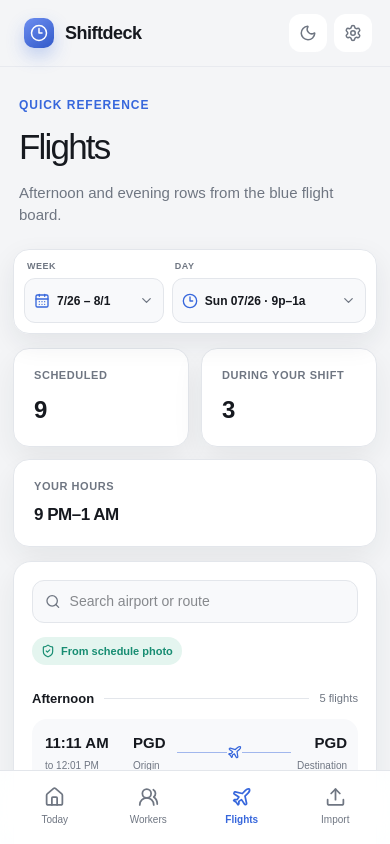
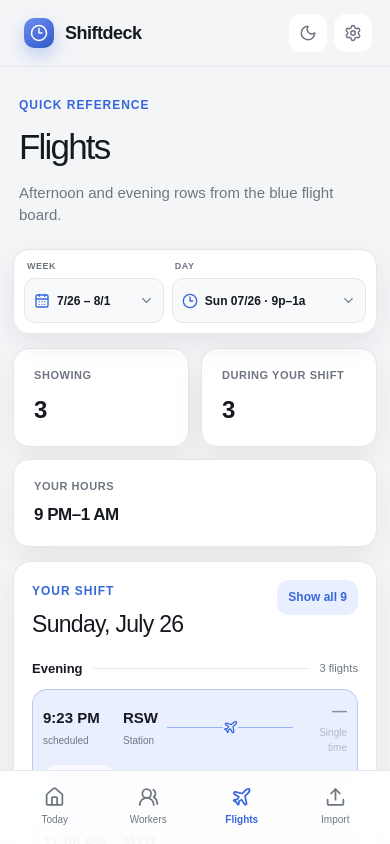
Before and after one commit to Frenchbear1/shiftdeck, a Next.js app: page / in a window 390 px wide. Both pictures are taken after a click on the button "Flights". Shown: the top 844 px of the page. Built offline with nearby package versions, Linux system fonts and the light colour scheme.

Commit message:
Compact mobile flights and schedule tape

```diff
--- a/app/globals.css
+++ b/app/globals.css
@@ -542,6 +542,10 @@ main {
   padding: 0;
 }
 
+.date-rail.mobile-tape {
+  scroll-snap-type: x mandatory;
+}
+
 .mobile-select {
   position: relative;
 }
@@ -934,42 +938,14 @@ main {
   font-size: 17px;
 }
 
-.flight-toolbar {
-  display: flex;
-  align-items: center;
-  justify-content: space-between;
-  gap: 14px;
-  margin-bottom: 24px;
-}
-
-.search-field {
-  width: min(390px, 100%);
-  min-height: 43px;
-  display: flex;
-  align-items: center;
-  gap: 9px;
-  padding: 0 12px;
-  color: var(--muted);
-  background: var(--surface-2);
-  border: 1px solid var(--line);
-  border-radius: 12px;
-}
-
-.search-field input {
-  width: 100%;
-  border: 0;
-  outline: 0;
-  color: var(--text);
-  background: transparent;
-}
-
-.search-field button {
-  display: grid;
-  place-items: center;
-  padding: 3px;
-  border: 0;
-  background: transparent;
-  cursor: pointer;
+.flight-panel-heading {
+  margin-bottom: 18px;
+}
+
+.compact-toggle {
+  min-height: 38px;
+  padding: 0 13px;
+  white-space: nowrap;
 }
 
 .source-chip {
@@ -1008,17 +984,21 @@ main {
 
 .flight-card {
   display: grid;
-  grid-template-columns: 130px 1fr 170px;
-  align-items: center;
-  gap: 20px;
-  min-height: 84px;
-  padding: 14px 16px;
+  grid-template-columns: 112px minmax(0, 1fr) auto;
+  align-items: center;
+  gap: 14px;
+  min-height: 68px;
+  padding: 11px 13px;
   background: var(--surface-2);
   border: 1px solid transparent;
   border-radius: 15px;
   transition: transform 150ms ease, border-color 150ms ease;
 }
 
+.flight-card:not(.during) {
+  grid-template-columns: 112px minmax(0, 1fr);
+}
+
 .flight-card:hover {
   transform: translateX(2px);
 }
@@ -1026,6 +1006,10 @@ main {
 .flight-card.during {
   background: var(--blue-soft);
   border-color: color-mix(in srgb, var(--blue) 28%, transparent);
+}
+
+.flight-card.outside-shift {
+  opacity: .72;
 }
 
 .flight-time {
@@ -1094,17 +1078,6 @@ main {
 .during-chip {
   color: var(--blue);
   background: color-mix(in srgb, var(--surface) 70%, transparent);
-}
-
-.flight-status > button {
-  width: 31px;
-  height: 31px;
-  display: grid;
-  place-items: center;
-  border: 0;
-  color: var(--muted);
-  background: transparent;
-  border-radius: 8px;
 }
 
 .flight-note,
@@ -1910,6 +1883,10 @@ main {
     backdrop-filter: blur(14px);
   }
 
+  .mobile-date-picker.week-only {
+    grid-template-columns: 1fr;
+  }
+
   .page-stack > .mobile-date-picker {
     position: sticky;
     top: 75px;
@@ -1918,6 +1895,20 @@ main {
 
   .week-panel .mobile-date-picker {
     margin-top: 16px;
+  }
+
+  .week-panel .date-rail.mobile-tape {
+    display: grid;
+    grid-auto-columns: calc((100% - 16px) / 3);
+    gap: 8px;
+    margin-top: 12px;
+    padding: 0 18px 2px 0;
+    scroll-padding-left: 0;
+  }
+
+  .week-panel .date-rail.mobile-tape .date-pill {
+    min-height: 88px;
+    scroll-snap-align: start;
   }
 
   .mobile-date-picker label {
@@ -2125,19 +2116,26 @@ main {
     grid-column: 1 / -1;
   }
 
-  .flight-toolbar {
-    align-items: stretch;
-    flex-direction: column;
-  }
-
-  .source-chip {
-    align-self: flex-start;
+  .flight-panel-heading {
+    align-items: start;
+    gap: 10px;
+  }
+
+  .compact-toggle {
+    min-height: 35px;
+    padding: 0 11px;
+    font-size: 12px;
   }
 
   .flight-card {
-    grid-template-columns: 76px minmax(0, 1fr);
-    gap: 12px;
-    padding: 12px;
+    grid-template-columns: 70px minmax(0, 1fr);
+    gap: 10px;
+    min-height: 60px;
+    padding: 10px;
+  }
+
+  .flight-card:not(.during) {
+    grid-template-columns: 70px minmax(0, 1fr);
   }
 
   .flight-time strong {
--- a/app/page.tsx
+++ b/app/page.tsx
@@ -13,10 +13,8 @@ import {
   Home,
   Info,
   Moon,
-  MoreHorizontal,
   Plane,
   Plus,
-  Search,
   Settings,
   ShieldCheck,
   Sparkles,
@@ -180,7 +178,7 @@ export default function HomePage() {
   const [selectedDate, setSelectedDate] = useState("2026-07-26");
   const [events, setEvents] = useState<CalendarEvent[]>(initialEvents);
   const [settingsOpen, setSettingsOpen] = useState(false);
-  const [flightSearch, setFlightSearch] = useState("");
+  const [showAllFlights, setShowAllFlights] = useState(false);
   const [importState, setImportState] = useState<
     "idle" | "reading" | "review" | "done"
   >("idle");
@@ -247,6 +245,10 @@ export default function HomePage() {
     window.scrollTo(0, 0);
   }, [tab]);
 
+  useEffect(() => {
+    setShowAllFlights(false);
+  }, [selectedDate, prefs.person]);
+
   const myShift = useMemo(
     () => getWorkingShift(selectedDate, prefs.person),
     [selectedDate, prefs.person],
@@ -274,13 +276,8 @@ export default function HomePage() {
     () =>
       sampleFlights
         .filter((flight) => flight.date === selectedDate)
-        .filter((flight) =>
-          `${flight.raw} ${flight.origin} ${flight.destination ?? ""}`
-            .toLowerCase()
-            .includes(flightSearch.toLowerCase()),
-        )
         .sort((a, b) => toMinutes(a.start) - toMinutes(b.start)),
-    [selectedDate, flightSearch],
+    [selectedDate],
   );
 
   const flightsDuringShift = useMemo(() => {
@@ -690,8 +687,8 @@ export default function HomePage() {
     return { groups, labels };
   }, [dayShifts, myShift, prefs.person]);
 
-  const renderDateRail = (compact = false) => (
-    <div className={`date-rail ${compact ? "compact" : ""}`}>
+  const renderDateRail = (compact = false, mobileTape = false) => (
+    <div className={`date-rail ${compact ? "compact" : ""} ${mobileTape ? "mobile-tape" : ""}`}>
       {sampleDates.map((date) => {
         const day = compactDay(date);
         const userShift = getWorkingShift(date, prefs.person);
@@ -715,8 +712,8 @@ export default function HomePage() {
   const selectedWeek = sampleDates.indexOf(selectedDate) >= 7 ? 1 : 0;
   const weekDates = sampleDates.slice(selectedWeek * 7, selectedWeek * 7 + 7);
 
-  const renderMobileDatePicker = () => (
-    <div className="mobile-date-picker">
+  const renderMobileDatePicker = (weekOnly = false) => (
+    <div className={`mobile-date-picker ${weekOnly ? "week-only" : ""}`}>
       <label>
         <span>Week</span>
         <div className="mobile-select">
@@ -739,7 +736,7 @@ export default function HomePage() {
           <ChevronDown size={15} />
         </div>
       </label>
-      <label>
+      {!weekOnly && <label>
         <span>Day</span>
         <div className="mobile-select">
           <Clock3 size={16} />
@@ -760,7 +757,7 @@ export default function HomePage() {
           </select>
           <ChevronDown size={15} />
         </div>
-      </label>
+      </label>}
     </div>
   );
 
@@ -834,8 +831,8 @@ export default function HomePage() {
             Manage
           </button>
         </div>
-        {renderMobileDatePicker()}
-        {renderDateRail()}
+        {renderMobileDatePicker(true)}
+        {renderDateRail(false, true)}
       </section>
 
       <section className="panel">
@@ -1027,7 +1024,13 @@ export default function HomePage() {
     </div>
   );
 
-  const renderFlights = () => (
+  const renderFlights = () => {
+    const visibleFlights = showAllFlights || !myShift ? dayFlights : flightsDuringShift;
+    const hiddenFlightCount = myShift
+      ? Math.max(0, dayFlights.length - flightsDuringShift.length)
+      : 0;
+
+    return (
     <div className="page-stack">
       <header className="page-title">
         <div>
@@ -1045,8 +1048,8 @@ export default function HomePage() {
       {renderDateRail(true)}
       <section className="flight-summary">
         <div>
-          <span>Scheduled</span>
-          <strong>{dayFlights.length}</strong>
+          <span>Showing</span>
+          <strong>{visibleFlights.length}</strong>
         </div>
         <div>
           <span>During your shift</span>
@@ -1058,23 +1061,19 @@ export default function HomePage() {
         </div>
       </section>
       <section className="panel flight-panel">
-        <div className="flight-toolbar">
-          <div className="search-field">
-            <Search size={17} />
-            <input
-              value={flightSearch}
-              onChange={(event) => setFlightSearch(event.target.value)}
-              placeholder="Search airport or route"
-              aria-label="Search flights"
-            />
-            {flightSearch && (
-              <button onClick={() => setFlightSearch("")} aria-label="Clear search"><X size={15} /></button>
-            )}
+        <div className="section-heading flight-panel-heading">
+          <div>
+            <span className="eyebrow neutral">{showAllFlights || !myShift ? "Full board" : "Your shift"}</span>
+            <h2>{formatDate(selectedDate, "long")}</h2>
           </div>
-          <span className="source-chip"><ShieldCheck size={14} /> From schedule photo</span>
+          {hiddenFlightCount > 0 && (
+            <button className="button soft compact-toggle" onClick={() => setShowAllFlights((current) => !current)}>
+              {showAllFlights ? "Show shift only" : `Show all ${dayFlights.length}`}
+            </button>
+          )}
         </div>
         {(["Afternoon", "Evening"] as const).map((period) => {
-          const flights = dayFlights.filter((flight) => flight.period === period);
+          const flights = visibleFlights.filter((flight) => flight.period === period);
           if (!flights.length) return null;
           return (
             <div className="flight-group" key={period}>
@@ -1087,7 +1086,7 @@ export default function HomePage() {
                 {flights.map((flight) => {
                   const during = isFlightDuringShift(flight);
                   return (
-                    <article className={`flight-card ${during ? "during" : ""}`} key={flight.id}>
+                    <article className={`flight-card ${during ? "during" : "outside-shift"}`} key={flight.id}>
                       <div className="flight-time">
                         <strong>{formatTime(flight.start)}</strong>
                         <span>{flight.end ? `to ${formatTime(flight.end)}` : "scheduled"}</span>
@@ -1100,10 +1099,11 @@ export default function HomePage() {
                           <small>{flight.destination ? "Destination" : "Single time"}</small>
                         </span>
                       </div>
-                      <div className="flight-status">
-                        {during && <span className="during-chip"><Clock3 size={13} /> During your shift</span>}
-                        <button aria-label={`More about ${flight.raw}`} title={flight.raw}><MoreHorizontal /></button>
-                      </div>
+                      {during && (
+                        <div className="flight-status">
+                          <span className="during-chip"><Clock3 size={13} /> In shift</span>
+                        </div>
+                      )}
                     </article>
                   );
                 })}
@@ -1111,11 +1111,11 @@ export default function HomePage() {
             </div>
           );
         })}
-        {!dayFlights.length && (
+        {!visibleFlights.length && (
           <EmptyState
             icon={<Plane />}
-            title={flightSearch ? "No matching flights" : "No afternoon or evening flights"}
-            copy={flightSearch ? "Try another airport code." : "Nothing was listed in the darker blue rows."}
+            title={myShift ? "No flights during your shift" : "No afternoon or evening flights"}
+            copy={hiddenFlightCount ? "Use Show all to see the rest of the board." : "Nothing was listed in the darker blue rows."}
           />
         )}
         <div className="flight-note">
@@ -1124,7 +1124,8 @@ export default function HomePage() {
         </div>
       </section>
     </div>
-  );
+    );
+  };
 
   const renderImport = () => (
     <div className="page-stack">
```
